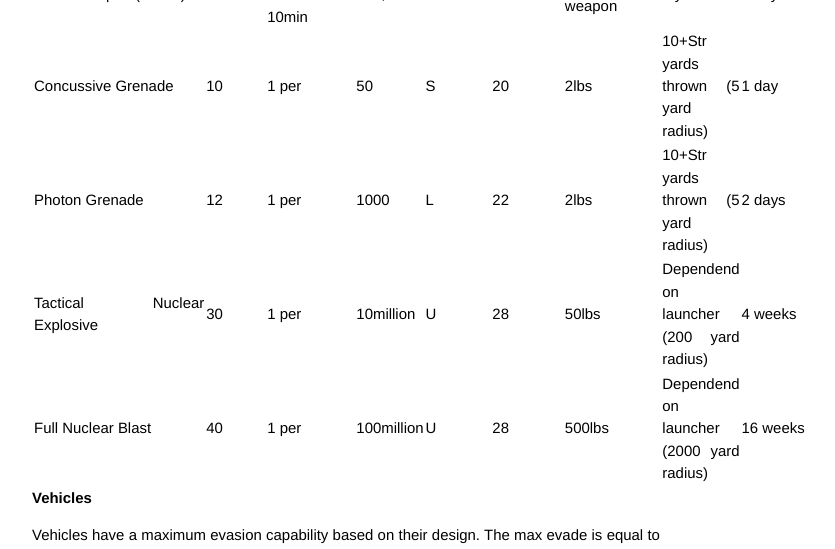
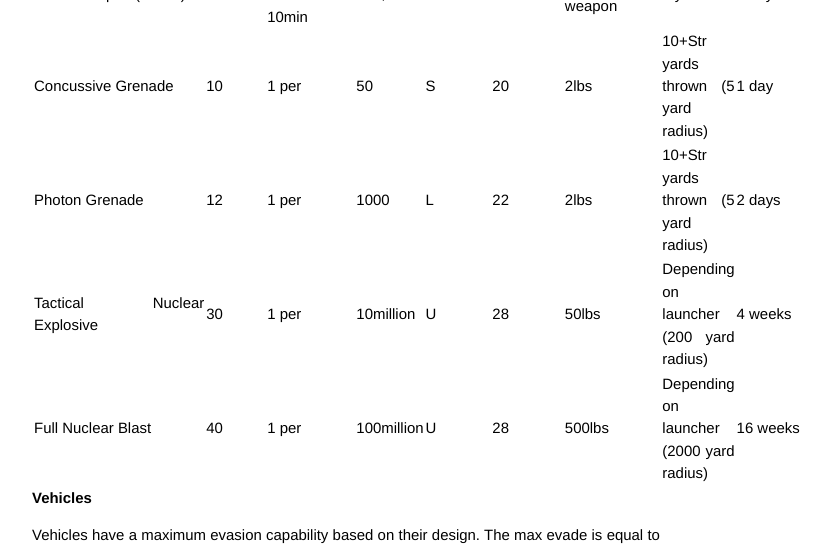
Before and after one commit to victusfate/MDG, a Jekyll site: the page built from index.html, in a window 1280 px wide and 900 px high, scrolled down 28616 px. Shown: the top 549 px of the window, without its empty margins (294-1129 px from the left). Built offline with Jekyll 4.4.1, drawn with Linux system fonts in a browser that asks for light colours; Markdown is read by kramdown in place of the engine named in the settings.

Commit message:
mispelling

```diff
--- a/_includes/index.md
+++ b/_includes/index.md
@@ -751,8 +751,8 @@ Standard(S), Laser Technology(L), Ultra-Rare Government Issue(U).
 | Laser Weapon (melee)        | Base+2 | Battery:1hr, minimum 10min  | 200,000   | L                   | 20                      | same as weapon| 1 yard                        | 2 days           |
 | Concussive Grenade          | 10     | 1 per                       | 50        | S                   | 20                      | 2lbs         | 10+Str yards thrown (5 yard radius) | 1 day        |
 | Photon Grenade              | 12     | 1 per                       | 1000      | L                   | 22                      | 2lbs         | 10+Str yards thrown (5 yard radius) | 2 days        |
-| Tactical Nuclear Explosive  | 30     | 1 per                       | 10million | U                   | 28                      | 50lbs        | Dependend on launcher (200 yard radius) | 4 weeks     |
-| Full Nuclear Blast          | 40     | 1 per                       | 100million| U                   | 28                      | 500lbs       | Dependend on launcher (2000 yard radius)| 16 weeks    |
+| Tactical Nuclear Explosive  | 30     | 1 per                       | 10million | U                   | 28                      | 50lbs        | Depending on launcher (200 yard radius) | 4 weeks     |
+| Full Nuclear Blast          | 40     | 1 per                       | 100million| U                   | 28                      | 500lbs       | Depending on launcher (2000 yard radius)| 16 weeks    |
 
 ## Vehicles
 
```
